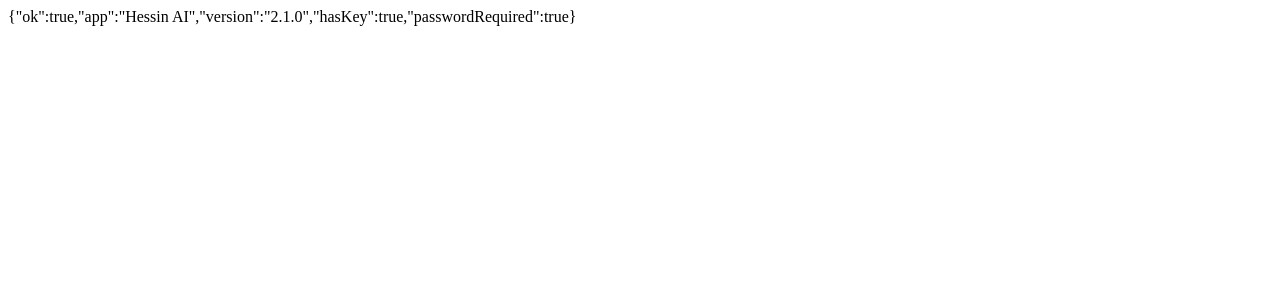
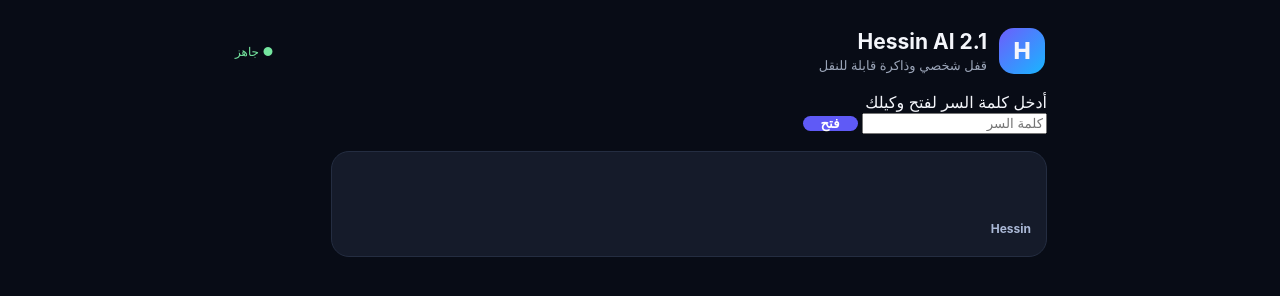
Before and after one commit to r82k5bvz66-rgb/-Hessin-AI, a website: page index.html in a window 1280 px wide. Drawn offline with Linux system fonts and the light colour scheme.

Commit message:
Convert JSON response to HTML structure

```diff
--- a/index.html
+++ b/index.html
@@ -1 +1,27 @@
-{"ok":true,"app":"Hessin AI","version":"2.1.0","hasKey":true,"passwordRequired":true}
+<!doctype html>
+<html lang="ar" dir="rtl">
+<head>
+  <meta charset="utf-8">
+  <meta name="viewport" content="width=device-width,initial-scale=1,viewport-fit=cover">
+  <meta name="theme-color" content="#080c16">
+  <title>Hessin AI 2.1</title>
+  <link rel="stylesheet" href="/style.css">
+</head>
+<body>
+  <main class="app">
+    <header>
+      <div class="logo">H</div>
+      <div>
+        <h1>Hessin AI 2.1</h1>
+        <p>قفل شخصي وذاكرة قابلة للنقل</p>
+      </div>
+      <span class="status">● جاهز</span>
+    </header>
+    <div id="lock" class="lock">
+      <div>أدخل كلمة السر لفتح وكيلك</div>
+      <input id="pass" type="password" placeholder="كلمة السر">
+      <button id="unlock" type="button">فتح</button>
+    </div>
+    <section id="chat" class="chat">
+      <div class="msg ai">
+        <b>Hessin
```
